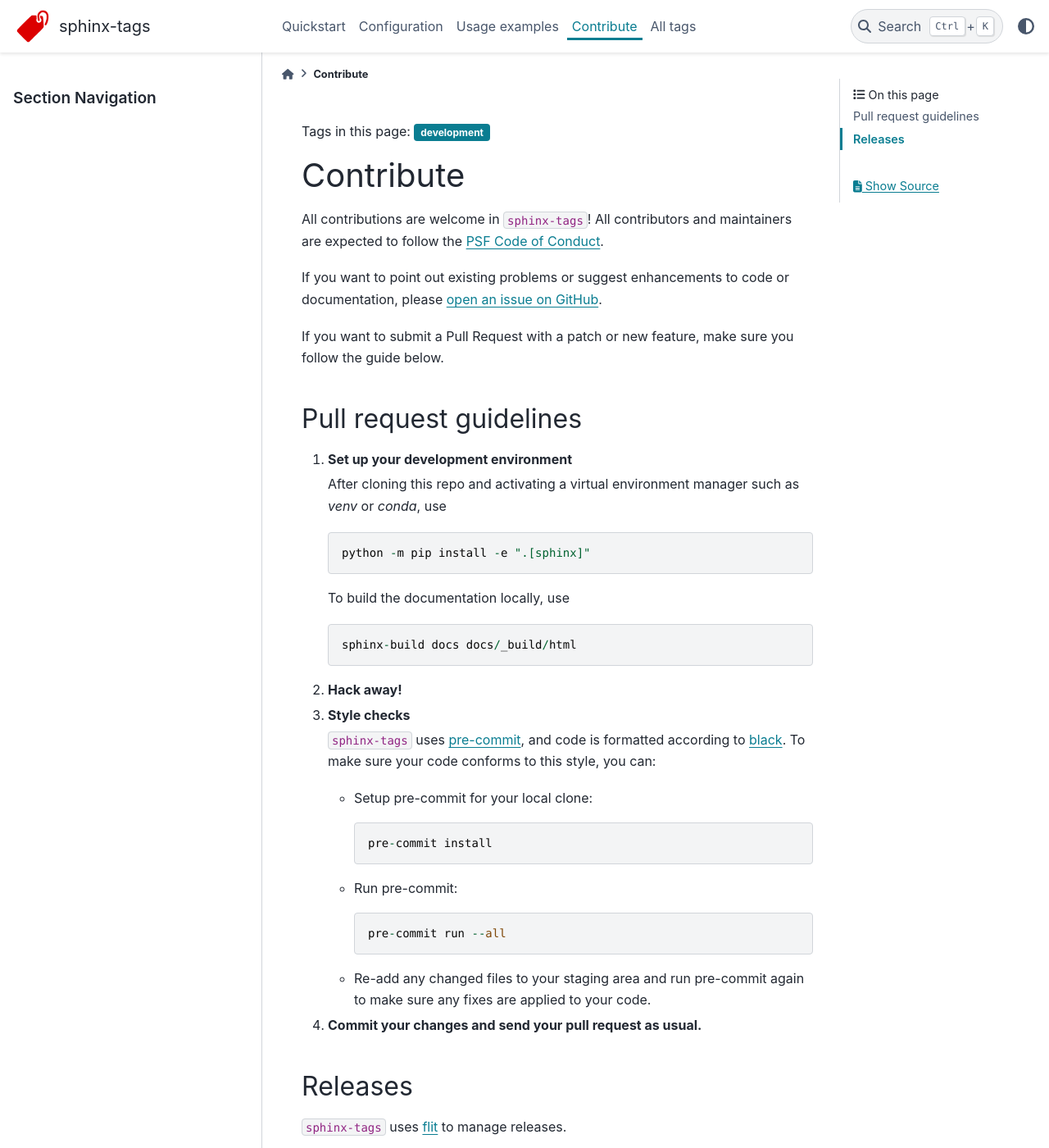
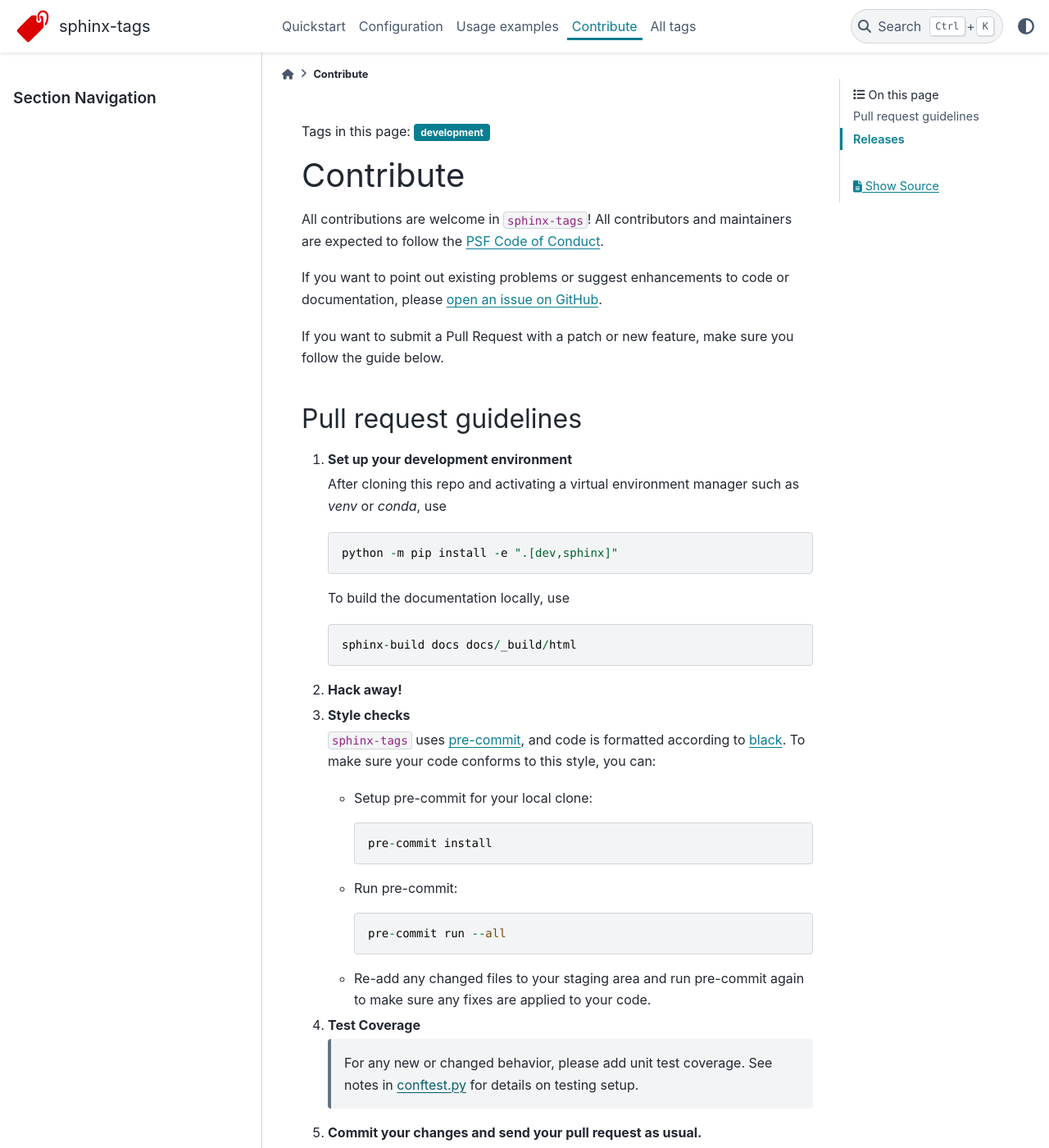
Before and after one commit to melissawm/sphinx-tags, a Sphinx documentation site: the page built from docs/dev/index.rst, in a window 1280 px wide and 1400 px high. Shown: the whole window at 82% size. Built offline with Sphinx 7.4.7 and the PyData theme 0.15.4, drawn with Linux system fonts in a browser that asks for light colours.

Commit message:
Run tests in CircleCI, add pytest to dev dependencies, and update contributing guide

```diff
--- a/docs/dev/index.rst
+++ b/docs/dev/index.rst
@@ -25,7 +25,7 @@
 
    ::
 
-     python -m pip install -e ".[sphinx]"
+     python -m pip install -e ".[dev,sphinx]"
 
    To build the documentation locally, use
 
@@ -52,7 +52,13 @@
    - Re-add any changed files to your staging area and run pre-commit again to
      make sure any fixes are applied to your code.
 
-4. **Commit your changes and send your pull request as usual.**
+4. **Test Coverage**
+
+    For any new or changed behavior, please add unit test coverage. See notes in
+    `conftest.py <https://github.com/melissawm/sphinx-tags/tree/main/test/conftest.py>`__
+    for details on testing setup.
+
+5. **Commit your changes and send your pull request as usual.**
 
 Releases
 --------
--- a/pyproject.toml
+++ b/pyproject.toml
@@ -17,7 +17,6 @@
 
 dependencies = [
     "sphinx>4",
-    "pre-commit",
 ]
 
 [project.optional-dependencies]
@@ -26,6 +25,11 @@
     "sphinx-design",
     "nbsphinx",
     "myst-parser"
+]
+dev = [
+    "pytest>=6.0",
+    "pytest-cov",
+    "pre-commit"
 ]
 
 [project.urls]
```
Also changed, not shown: 1 other file.
